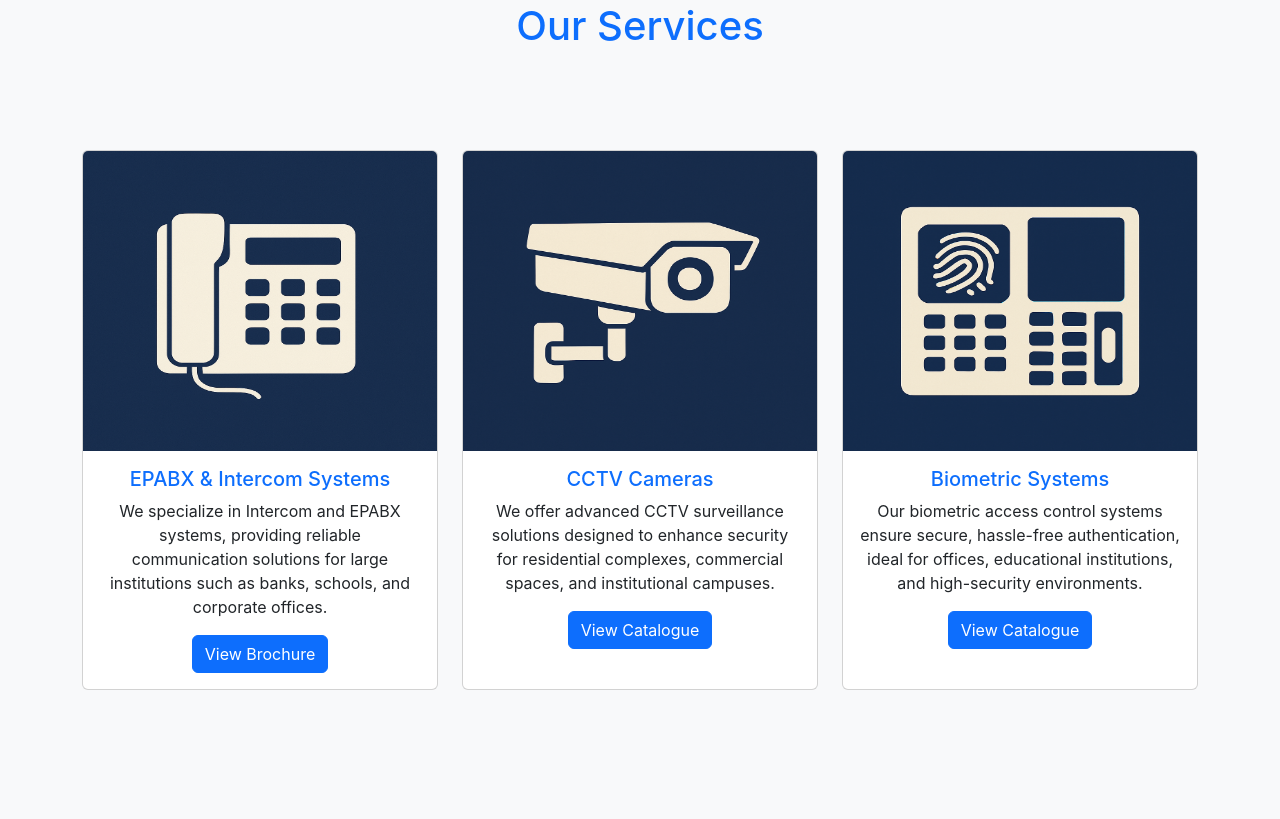
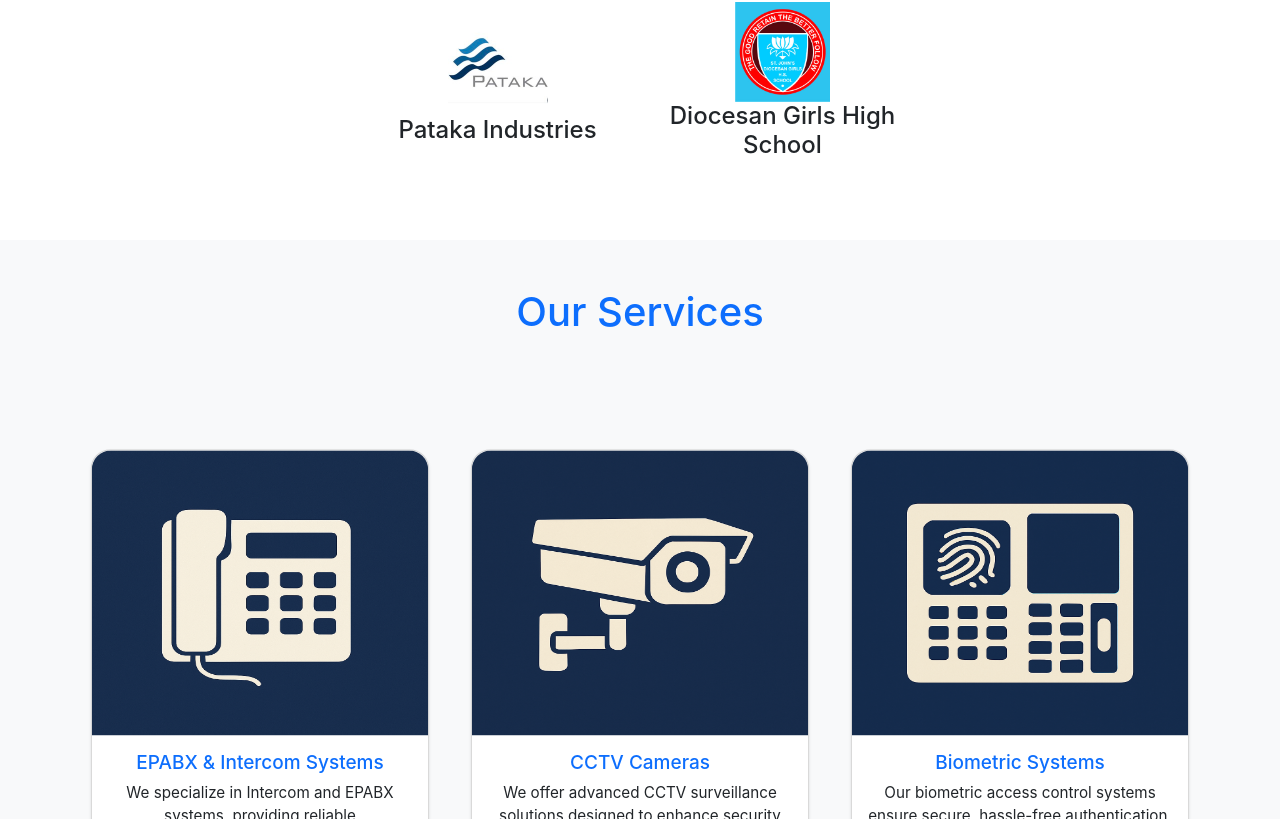
Before and after one commit to rijit-2003/millennium-link, a React (Create React App) app: page / in a window 1280 px wide. Shown: the part 2001-2820 px from the top of the page. Built offline with nearby package versions, Linux system fonts and the light colour scheme.

Commit message:
Fourth Update

```diff
--- a/src/components/AboutUs.js
+++ b/src/components/AboutUs.js
@@ -15,6 +15,9 @@ function AboutUs() {
 <p className="fs-5">
   Over the past two decades, we’ve become a trusted provider of telecom and security solutions. From intercom and EPABX systems to CCTV cameras, biometric devices, and telephone installations, our services are tailored to meet the unique needs of homes, businesses, and institutions. A consistently high repeat customer rate reflects the satisfaction and confidence our clients place in us.
 </p>
+<p className="fs-5">At Millennium Link, we take pride in being a registered <strong>MSME</strong> (Micro, Small, and Medium Enterprise) under the Government of India. This recognition not only reflects our commitment to quality and growth but also empowers us to deliver innovative and affordable technology solutions to our clients. As an MSME, we are eligible for various government-backed benefits, which help us stay competitive and continuously improve our offerings. Whether it’s telecommunications, surveillance, or biometric systems, we bring the same passion and precision to every project — with the agility and dedication that define successful MSMEs.
+
+</p>
 
 
         </div>
--- a/src/components/Contact.js
+++ b/src/components/Contact.js
@@ -28,7 +28,7 @@ function ContactUs() {
                         {/* Optional: Disable CAPTCHA */}
                         <input type="hidden" name="_captcha" value="false" />
 
-                        <button type="submit" className="btn btn-primary w-100">Send Message</button>
+                        <button type="submit" className="btn btn-info w-100">Send Message</button>
                     </form>
 
                 </div>
--- a/src/components/Footer.js
+++ b/src/components/Footer.js
@@ -13,7 +13,7 @@ function Footer() {
         </p>
       </div>
       <div className="col-md-6 mb-3">
-        <h5>Contact Info</h5>
+        {/* <h5>Contact Info</h5> */}
         <p><i className="bi bi-envelope-fill me-2"></i>millenniumlnk@gmail.com</p>
         <p><i className="bi bi-telephone-fill me-2"></i>9830375143</p>
       </div>
--- a/src/components/Services.css
+++ b/src/components/Services.css
@@ -8,3 +8,13 @@
 .card img{
     height: 300px;
 }
+.card-hover {
+  transform: scale(0.95); /* slightly smaller by default */
+  transition: transform 0.3s ease, box-shadow 0.3s ease;
+  border-radius: 20px;
+}
+
+.card-hover:hover {
+  transform: scale(1); /* back to original size on hover */
+  box-shadow: 0 8px 20px rgba(0, 0, 0, 0.15);
+}
--- a/src/components/Services.js
+++ b/src/components/Services.js
@@ -8,9 +8,10 @@ function Services() {
   <div className="container">
     <div className="row justify-content-center">
 
+      {/* Card 1 */}
       <div className="col-md-4 mb-4">
-                        <div className="card h-100 rounded-6">
-                            <img src="/telephone.png" className="card-img-top" alt="..." />
+        <div className="card h-100 shadow-sm card-hover" style={{ borderRadius: '20px' }}>
+          <img src="/telephone.png" className="card-img-top" alt="..." style={{ borderTopLeftRadius: '20px', borderTopRightRadius: '20px' }} />
           <div className="card-body">
             <h5 className="card-title">EPABX & Intercom Systems</h5>
             <p className="card-text">
@@ -20,7 +21,7 @@ function Services() {
               href="/sl2100.pdf"
               target="_blank"
               rel="noopener noreferrer"
-                                    className="btn btn-primary"
+              className="btn btn-info"
             >
               View Brochure
             </a>
@@ -28,9 +29,10 @@ function Services() {
         </div>
       </div>
 
+      {/* Card 2 */}
       <div className="col-md-4 mb-4">
-                        <div className="card h-100">
-                            <img src="/cctv.png" className="card-img-top" alt="..." />
+        <div className="card h-100 shadow-sm card-hover" style={{ borderRadius: '20px'}}>
+          <img src="/cctv.png" className="card-img-top" alt="..." style={{ borderTopLeftRadius: '20px', borderTopRightRadius: '20px' }} />
           <div className="card-body">
             <h5 className="card-title">CCTV Cameras</h5>
             <p className="card-text">
@@ -40,18 +42,18 @@ function Services() {
               href="/cameracatalogue.pdf"
               target="_blank"
               rel="noopener noreferrer"
-                                    className="btn btn-primary"
+              className="btn btn-info"
             >
               View Catalogue
             </a>
-
           </div>
         </div>
       </div>
 
+      {/* Card 3 */}
       <div className="col-md-4 mb-4">
-                        <div className="card h-100">
-                            <img src="/biometric.png" className="card-img-top" alt="..." />
+        <div className="card h-100 shadow-sm card-hover" style={{ borderRadius: '20px'}}>
+          <img src="/biometric.png" className="card-img-top" alt="..." style={{ borderTopLeftRadius: '20px', borderTopRightRadius: '20px' }} />
           <div className="card-body">
             <h5 className="card-title">Biometric Systems</h5>
             <p className="card-text">
@@ -61,7 +63,7 @@ function Services() {
               href="/essl.pdf"
               target="_blank"
               rel="noopener noreferrer"
-                                    className="btn btn-primary"
+              className="btn btn-info"
             >
               View Catalogue
             </a>
@@ -73,6 +75,7 @@ function Services() {
   </div>
 </section>
 
+
     );
 }
 
```
Also changed, not shown: src/App.css (line endings or trailing spaces). Lines whose indentation alone changed are shown as unchanged.
